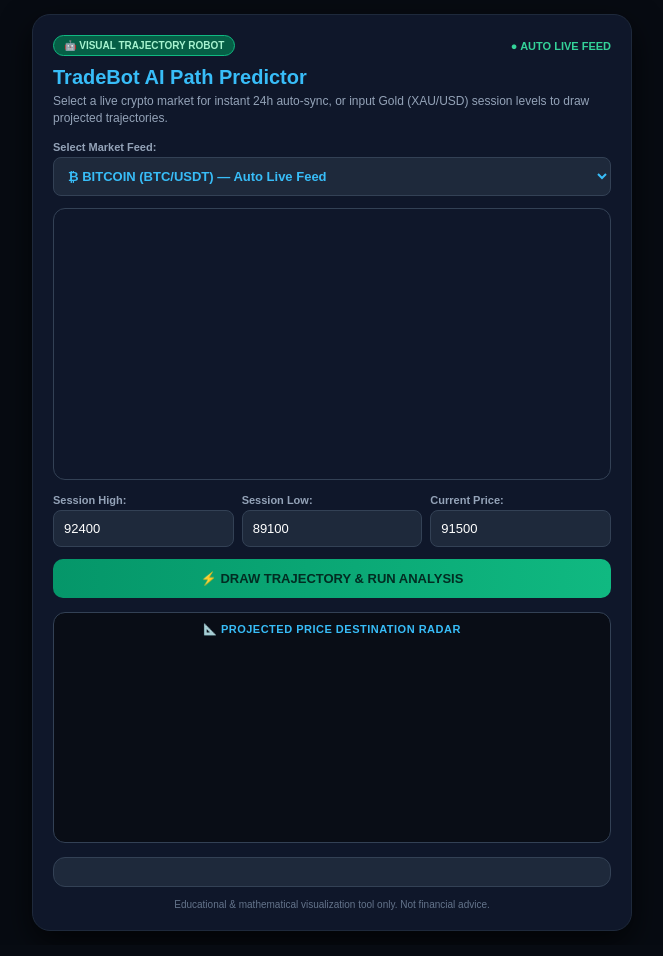
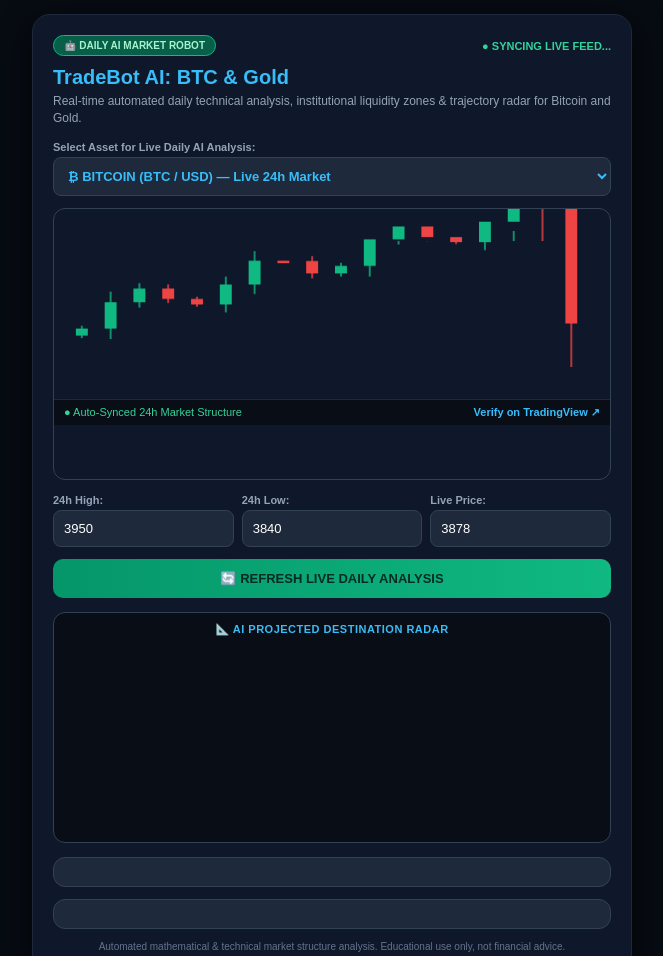
Before and after one commit to ziko106/TRADING-AI, a plain HTML site: page index.html in a window 1280 px wide. Shown: the top 956 px of the page, without its empty margins (308-971 px from the left). Drawn offline with Linux system fonts and the light colour scheme; no server answers.

Commit message:
Update index.html

```diff
--- a/index.html
+++ b/index.html
@@ -3,52 +3,52 @@
 <head>
   <meta charset="UTF-8">
   <meta name="viewport" content="width=device-width, initial-scale=1.0">
-  <title>TradeBot AI — Visual Trajectory & Chart Robot</title>
+  <title>TradeBot AI — Daily Bitcoin & Gold Institutional Robot</title>
   <link rel="stylesheet" href="style.css">
 </head>
 <body>
   <div class="app">
     <div class="top">
-      <span class="badge">🤖 VISUAL TRAJECTORY ROBOT</span>
-      <span class="live-dot">● AUTO LIVE FEED</span>
+      <span class="badge">🤖 DAILY AI MARKET ROBOT</span>
+      <span class="live-dot" id="sync-status">● SYNCING LIVE FEED...</span>
     </div>
-    <h1>TradeBot AI Path Predictor</h1>
-    <p class="lead">Select a live crypto market for instant 24h auto-sync, or input Gold (XAU/USD) session levels to draw projected trajectories.</p>
+    <h1>TradeBot AI: BTC & Gold</h1>
+    <p class="lead">Real-time automated daily technical analysis, institutional liquidity zones & trajectory radar for Bitcoin and Gold.</p>
 
-    <label>Select Market Feed:</label>
-    <select id="sym" onchange="loadChart()">
-      <option value="BINANCE:BTCUSDT">₿ BITCOIN (BTC/USDT) — Auto Live Feed</option>
-      <option value="BINANCE:ETHUSDT">🔷 ETHEREUM (ETH/USDT) — Auto Live Feed</option>
-      <option value="BINANCE:SOLUSDT">🟣 SOLANA (SOL/USDT) — Auto Live Feed</option>
-      <option value="OANDA:XAUUSD">🥇 GOLD (XAU/USD) — Manual Input</option>
+    <label>Select Asset for Live Daily AI Analysis:</label>
+    <select id="sym" onchange="fetchLiveMarket()">
+      <option value="BTCUSDT">₿ BITCOIN (BTC / USD) — Live 24h Market</option>
+      <option value="PAXGUSDT">🥇 GOLD (XAU / USD) — Live Spot Gold</option>
     </select>
 
     <div class="chart-box" id="tv-box"></div>
 
     <div class="grid">
       <div>
-        <label>Session High:</label>
-        <input type="number" step="any" id="p-hi" value="92400" />
+        <label>24h High:</label>
+        <input type="number" step="any" id="p-hi" readonly />
       </div>
       <div>
-        <label>Session Low:</label>
-        <input type="number" step="any" id="p-lo" value="89100" />
+        <label>24h Low:</label>
+        <input type="number" step="any" id="p-lo" readonly />
       </div>
       <div>
-        <label>Current Price:</label>
-        <input type="number" step="any" id="p-cl" value="91500" />
+        <label>Live Price:</label>
+        <input type="number" step="any" id="p-cl" readonly />
       </div>
     </div>
 
-    <button type="button" class="btn" onclick="runBot()">⚡ DRAW TRAJECTORY & RUN ANALYSIS</button>
+    <button type="button" class="btn" onclick="fetchLiveMarket()">🔄 REFRESH LIVE DAILY ANALYSIS</button>
 
     <div class="radar-wrap">
-      <div class="radar-title">📐 PROJECTED PRICE DESTINATION RADAR</div>
+      <div class="radar-title">📐 AI PROJECTED DESTINATION RADAR</div>
       <canvas id="radar" width="540" height="190"></canvas>
     </div>
 
-    <div class="card" id="bot-out"></div>
-    <div class="disc">Educational & mathematical visualization tool only. Not financial advice.</div>
+    <div class="card" id="bot-out" style="margin-bottom:12px"></div>
+    <div class="card" id="ai-report"></div>
+
+    <div class="disc">Automated mathematical & technical market structure analysis. Educational use only, not financial advice.</div>
   </div>
 
   <script src="script.js"></script>
```
